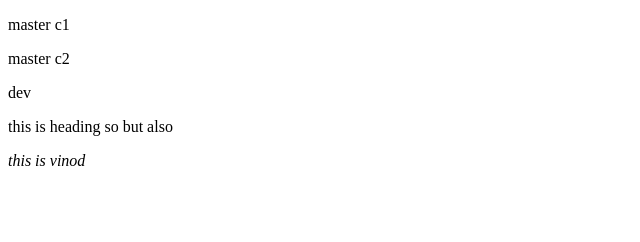
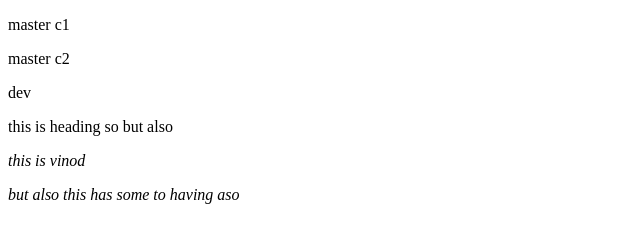
Before and after one commit to vinod73950/reddy, a plain HTML site: page index.html in a window 1280 px wide. Shown: the whole page, without its empty margins (0-640 px from the left). Drawn offline with Linux system fonts and the light colour scheme.

Commit message:
tech add page

```diff
--- a/index.html
+++ b/index.html
@@ -12,5 +12,6 @@
     <p>this is heading so but also</p>
     <i class="fas fa-think-peaks    ">
         <p>this is vinod</p>
+        <p>but also this has some to having aso </p>
 </body>
 </html>
```
